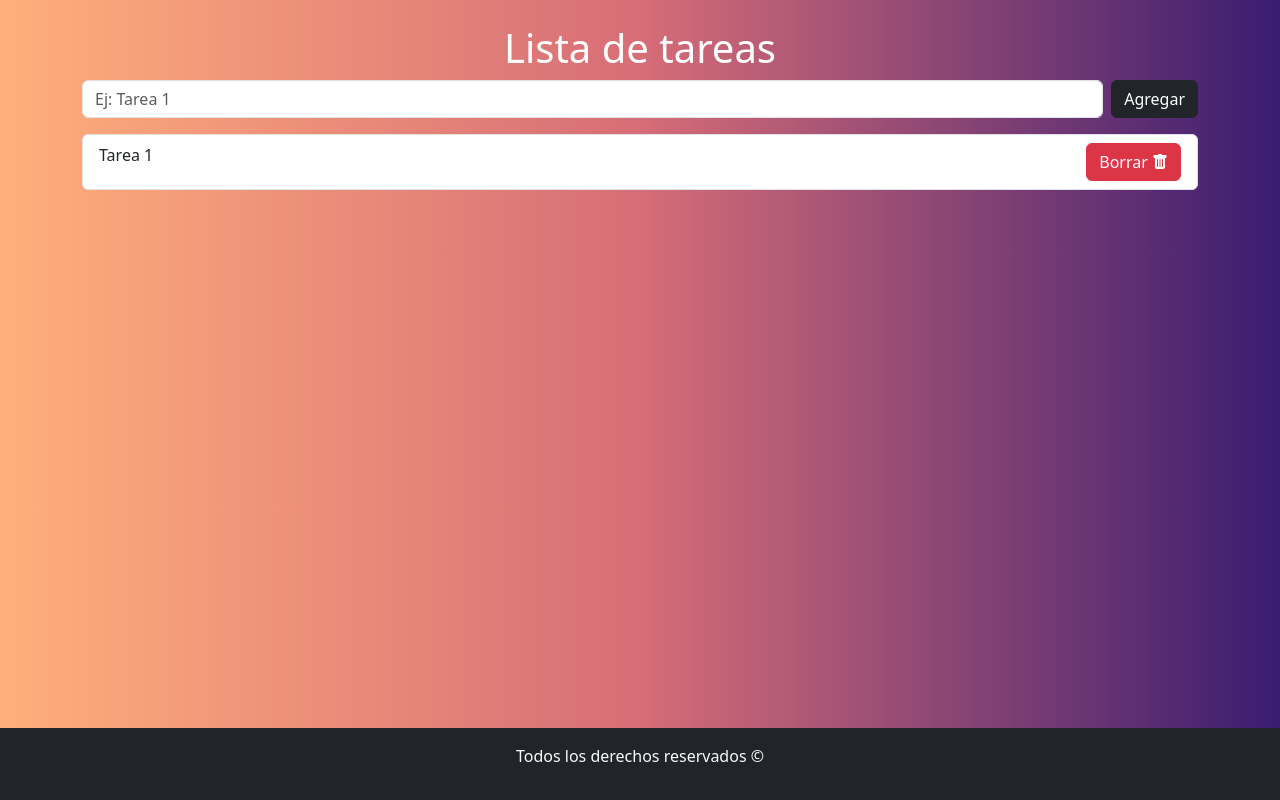
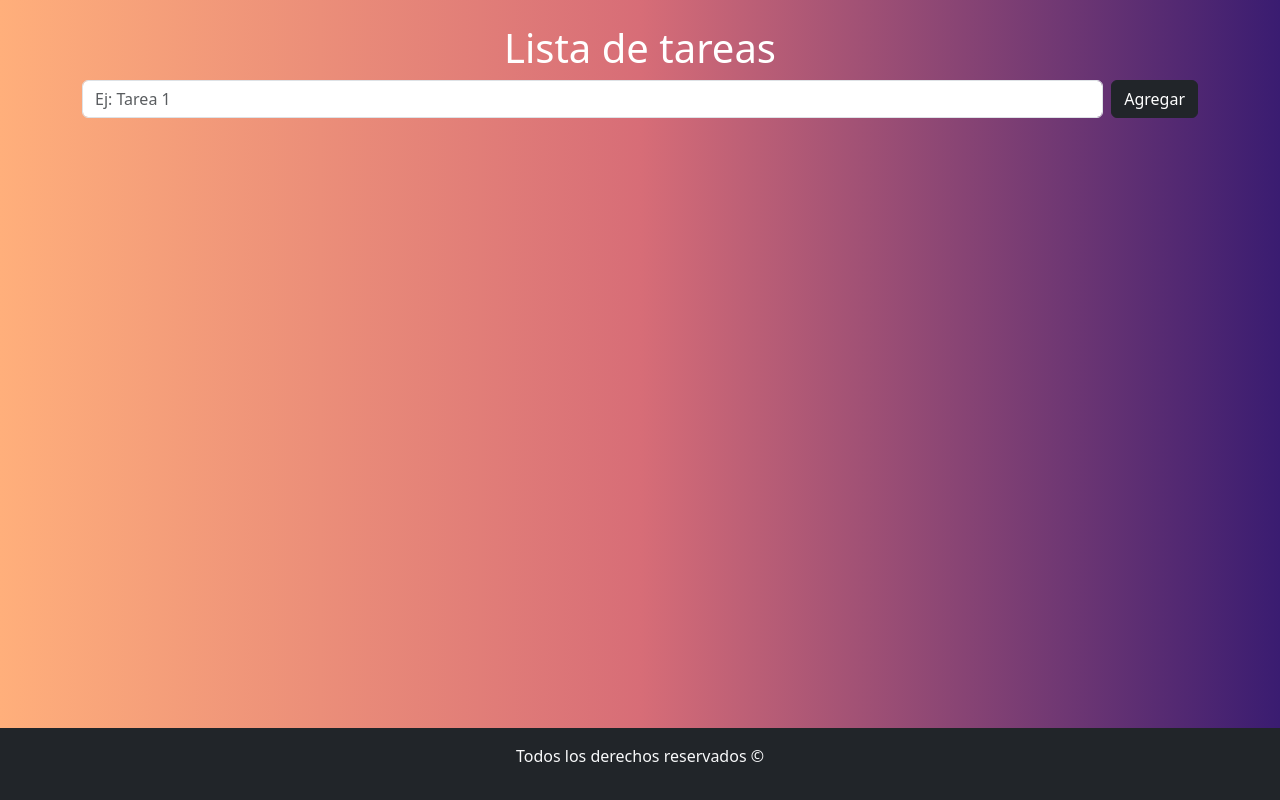
Before and after one commit to kstephantorres/m3-tp1-p05, a React (Vite) app: page / in a window 1280 px wide. Built offline with nearby package versions, Linux system fonts and the light colour scheme.

Commit message:
Mostramos la tarea en nuestra lista de tareas

```diff
--- a/src/components/FormularioTarea.jsx
+++ b/src/components/FormularioTarea.jsx
@@ -14,6 +14,8 @@ const FormularioTarea = () => {
         setListaTarea([...listaTarea,tarea.trim()])
     }
 
+
+
     return (
         <section>
             <Form onSubmit={handleSubmit}>
@@ -29,7 +31,7 @@ const FormularioTarea = () => {
                     <Button variant="dark" className="ms-2" type="submit"> Agregar </Button>
                 </Form.Group>
             </Form>
-            <ListaTarea></ListaTarea>
+            <ListaTarea listaTarea={listaTarea}></ListaTarea>
         </section>
     );
 };
--- a/src/components/ItemTarea.jsx
+++ b/src/components/ItemTarea.jsx
@@ -1,10 +1,10 @@
 import { ListGroup, Button } from "react-bootstrap";
 import 'bootstrap-icons/font/bootstrap-icons.css'
 
-const ItemTarea = () => {
+const ItemTarea = ({nombreTarea}) => {
     return (
         <ListGroup.Item className="d-flex justify-content-between">
-            Tarea 1
+            {nombreTarea}
             <Button variant="danger">Borrar <i className="bi bi-trash-fill"></i></Button>
         </ListGroup.Item>
     );
--- a/src/components/ListaTarea.jsx
+++ b/src/components/ListaTarea.jsx
@@ -1,10 +1,13 @@
 import { ListGroup } from "react-bootstrap";
 import ItemTarea from "./ItemTarea";
 
-const ListaTarea = () => {
+const ListaTarea = ({listaTarea}) => {
+
     return (
         <ListGroup>
-            <ItemTarea></ItemTarea>
+            {
+                listaTarea.map((tarea,position) => <ItemTarea key={position} nombreTarea={tarea}></ItemTarea>)
+            }
         </ListGroup>
     );
 };
```
